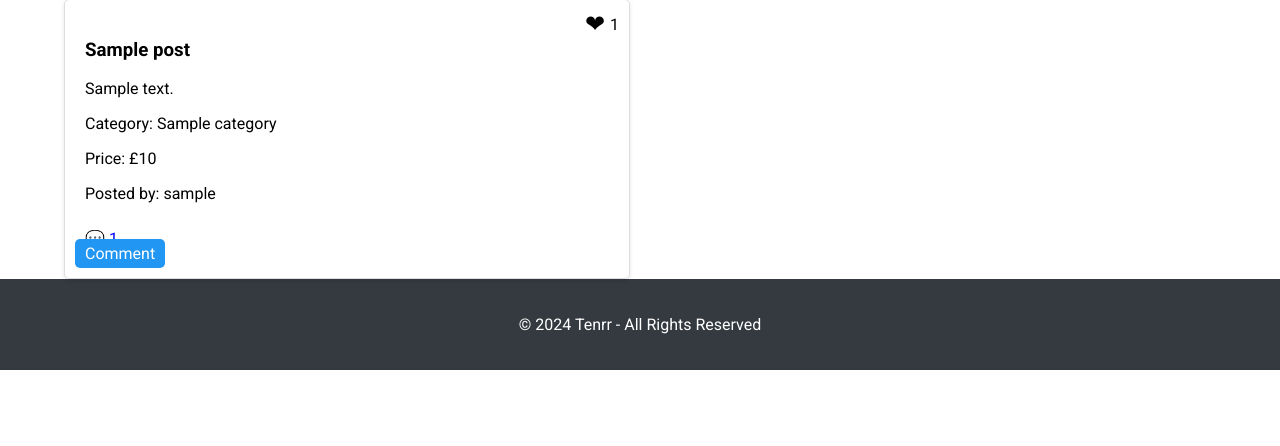
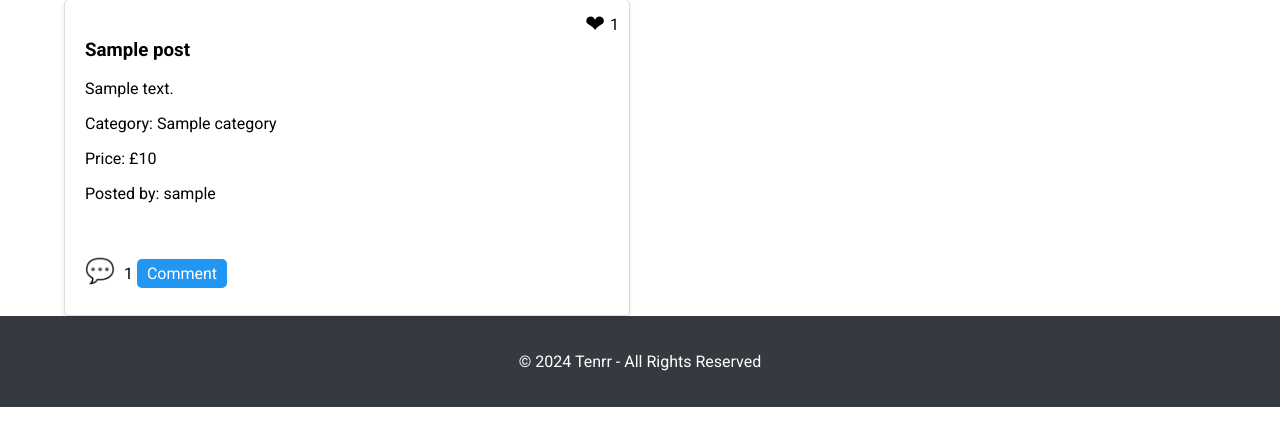
Before and after one commit to standingwoods/Web2teamproject11c, a Django app: template templates/tenrr/search.html in a window 1280 px wide. Shown: the part 174-620 px from the top of the page. Run offline with Django 3.2, Linux system fonts and the light colour scheme; a user stored in the database is signed in; tables that the repository leaves empty hold one stand-in row (values such as "Sample post"); the template is opened without the code that fills it: most values are stand-ins (such as "Sample title", 1, 10 or a date in 2020); parts of the project's set-up code (start-up, migrations or seed data) failed here and were passed over.

Commit message:
comment icon

```diff
--- a/templates/tenrr/search.html
+++ b/templates/tenrr/search.html
@@ -21,6 +21,7 @@
         display: flex;
         align-items: center;
     }
+
     .heart-btn {
         font-size: 24px;
         background: none;
@@ -32,15 +33,15 @@
     .heart-btn.liked {
         color: red;
     }
-    .buy-btn, .comment-btn {
+    .comment-btn, .buy-btn {
     font-size: 16px;
     padding: 5px 10px;
     color: white;
     border: none;
     border-radius: 5px;
     text-decoration: none;
-        position: absolute;
-        bottom: 10px;
+    background-color: #2196F3;
+    margin-right: 10px;
 }
     .comment-btn {
         left: 10px;
@@ -50,6 +51,21 @@
         right: 10px;
         background-color: #4CAF50;
     }
+
+    .comment-icon {
+    font-size: 24px;
+    color: black;
+    text-decoration: none;
+    display: inline-flex;
+    align-items: center;
+    margin-left: auto;
+}
+
+.comment-count {
+    font-size: 16px;
+    margin-left: 5px;
+}
+
 </style>
 {% endblock %}
 {% block title %}Search{% endblock %}
@@ -84,9 +100,9 @@
                 <span id="likes-count-{{ post.id }}">{{ post.likes.count }}</span>
             </div>
             {% if request.user.is_authenticated %}
-            <a href="{% url 'tenrr:post_detail' post.id %}" class="comment-icon">
-                💬 <span>{{ post.comments.count }}</span>
-            </a>
+            <a href="{% url 'tenrr:post_detail' post.id %}" class="comment-icon">💬</a>
+            <span class="comment-count">{{ post.comments.count }}</span>
+
             <a href="{% url 'tenrr:add_comment_to_post' post.id %}" class="comment-btn">Comment</a>
             {% endif %}
             {% if request.user.is_authenticated and request.user.userprofile.user_type == 'Buyer' %}
```
Lines whose indentation alone changed are shown as unchanged.
